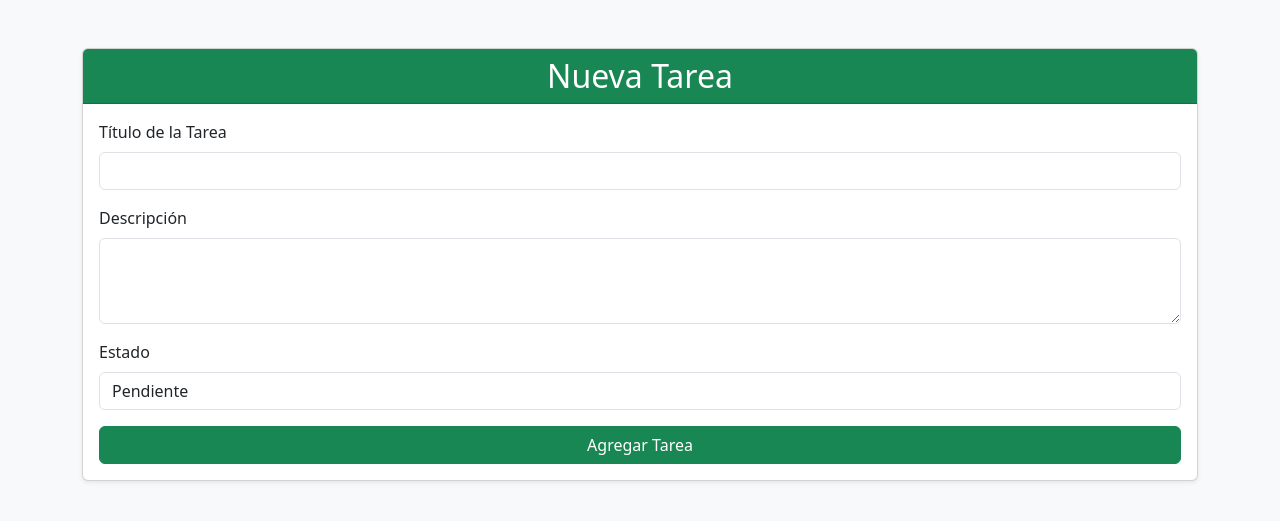
After one commit to mariosanz910/Programacion_H2_2-T_mario_sanz, a PHP site: page /vista/registrar_tarea.php in a window 1280 px wide. The commit adds this page. Shown: the top 521 px of the page. Run offline with PHP 8.4, Linux system fonts and the light colour scheme.

Commit message:
11/02/2025
Funciona agregar tareas, falta eliminar el usuario y validar el usuario que inicia sesión

```diff
--- a/Programacion_H2_2ºT_MarioSanz/controlador/RegistroController.php
+++ b/Programacion_H2_2ºT_MarioSanz/controlador/RegistroController.php
@@ -11,7 +11,24 @@ class UsuariosController {
     public function agregarusuario($id, $nombre_usuario, $correo, $contrasena) {
         $this->Usuario->agregarusuario($id, $nombre_usuario, $correo, $contrasena);
     }
+
+    public function agregartarea($id_usuario, $titulo, $descripcion, $estado) {
+        $this->Usuario->agregartarea($id_usuario, $titulo, $descripcion, $estado);
+    }
+
     public function validarUsuario($id, $contrasena) {
         $this->Usuario->validarUsuario($id, $contrasena);
     }
+
+    public function listartareas() {
+        return $this->Usuario->obtenertareas();
+    }
+
+    public function eliminartarea($id_tarea) {
+        $this->Usuario->eliminartarea($id_tarea);
+    }
+
+    public function obtenertareaPorId($id_Usuario) {
+        return $this->Usuario->obtenertareaPorId($id_Usuario);
+    }
 }
--- a/Programacion_H2_2ºT_MarioSanz/modelo/class_registro.php
+++ b/Programacion_H2_2ºT_MarioSanz/modelo/class_registro.php
@@ -7,7 +7,21 @@ class usuario {
     public function __construct() {
         $this->conexion = new Conexion();
     }
+    /* *********************************************************************** */
+    public function agregartarea($id_usuario, $titulo, $descripcion, $estado){
+        $query = "INSERT INTO tareas (id_usuario, titulo, descripcion, estado) VALUES (?, ?, ?, ?)";
+        $sentencia = $this->conexion->conexion->prepare($query);
+        $sentencia->bind_param("isss", $id_usuario, $titulo, $descripcion, $estado);
 
+        if ($sentencia->execute()) {
+            echo "Tarea agregada con éxito.";
+        } else {
+            echo "Error al agregar tarea: " . $sentencia->error;
+        }
+
+        $sentencia->close();
+    }
+    /* *********************************************************************** */
     public function agregarusuario($id, $nombre_usuario, $correo, $contrasena,) {
         $query = "INSERT INTO usuarios (id, nombre_usuario, correo, contrasena) VALUES (?, ?, ?, ?)";
         $sentencia = $this->conexion->conexion->prepare($query);
@@ -22,6 +36,7 @@ class usuario {
         $sentencia->close();
     }
 
+
     public function validarUsuario($id, $contrasena) {
         $query = "SELECT * FROM usuarios WHERE id = ? AND contrasena = ?";
         $sentencia = $this->conexion->conexion->prepare($query);
@@ -34,10 +49,42 @@ class usuario {
 
         if ($resultado->num_rows > 0) {
             $sesion = 1;
-            return $sesion;
         } else {
             $sesion = 0;
-            return $sesion;
         }
+        return $sesion;
+    }
+
+    public function obtenertareas() {
+        $query = "SELECT * FROM tareas";
+        $resultado = $this->conexion->conexion->query($query);
+        $usuarios = [];
+        while ($fila = $resultado->fetch_assoc()) {
+            $usuarios[] = $fila;
+        }
+        return $usuarios;
+    }
+
+    public function eliminartarea($id_tarea) {
+        $query = "DELETE FROM tareas WHERE id_tarea = ?";
+        $stmt = $this->conexion->conexion->prepare($query);
+        $stmt->bind_param("i", $id_tarea);
+
+        if ($stmt->execute()) {
+            echo "tarea eliminada con éxito.";
+        } else {
+            echo "Error al eliminar tarea: " . $stmt->error;
+        }
+
+        $stmt->close();
+    }
+
+    public function obtenertareaPorId($id_tarea) {
+        $query = "SELECT * FROM tareas WHERE id_tarea = ?";
+        $sentencia = $this->conexion->conexion->prepare($query);
+        $sentencia->bind_param("i", $id_tarea);
+        $sentencia->execute();
+        $resultado = $sentencia->get_result();
+        return $resultado->fetch_assoc();
     }
 }
--- a/Programacion_H2_2ºT_MarioSanz/vista/errorsesion.php
+++ b/Programacion_H2_2ºT_MarioSanz/vista/errorsesion.php
@@ -30,6 +30,7 @@
 <body>
 
     <h1>Seleccione una opción</h1>
+    <h2>Inicie sesión por razones de seguridad</h2>
     <a href="../index.php" class="boton">Menú</a>
     <a href="inicio_sesion.php" class="boton">Inicio de sesión</a>
 
--- a/Programacion_H2_2ºT_MarioSanz/vista/inicio_sesion.php
+++ b/Programacion_H2_2ºT_MarioSanz/vista/inicio_sesion.php
@@ -12,12 +12,11 @@ if ($_SERVER["REQUEST_METHOD"] == "POST") {
     if ($usuarioValido = 1) {
         header("Location: controlsesion.php?id_usuario=" . urlencode($id));
         exit();
-    } else {
+    } elseif ($usuarioValido = 0) {
         header("Location: errorsesion.php");
         exit();
     }
 }
-
 ?>
 
 <!DOCTYPE html>
--- a/Programacion_H2_2ºT_MarioSanz/vista/logout.php
+++ b/Programacion_H2_2ºT_MarioSanz/vista/logout.php
@@ -1,6 +1,4 @@
 <?php
-session_start();
-session_destroy(); // Destruye toda la sesión
 header("Location: login.php"); // Redirige al formulario de inicio de sesión
 exit();
 ?>
--- /dev/null
+++ b/Programacion_H2_2ºT_MarioSanz/vista/registrar_tarea.php
@@ -0,0 +1,75 @@
+<?php
+// Incluir el controlador necesario
+require_once "../controlador/RegistroController.php";
+$controller = new UsuariosController();
+
+// Obtener el id_usuario desde la URL y validar
+$id_usuario = isset($_GET['id_usuario']) && is_numeric($_GET['id_usuario']) ? (int) $_GET['id_usuario'] : null;
+
+// Procesar el formulario cuando se envía
+if ($_SERVER["REQUEST_METHOD"] == "POST") {
+    $id_usuario = isset($_POST["id_usuario"]) && is_numeric($_POST["id_usuario"]) ? (int) $_POST["id_usuario"] : null;
+    $titulo = trim($_POST["titulo"]);
+    $descripcion = trim($_POST["descripcion"]);
+    $estado = $_POST["estado"];
+
+    if ($id_usuario && !empty($titulo) && !empty($descripcion)) {
+        if ($controller->agregartarea($id_usuario, $titulo, $descripcion, $estado)) {
+            header("Location: controlsesion.php?id_usuario=" . urlencode($id_usuario) . "&mensaje=exito");
+            exit();
+        } else {
+            header("Location: controlsesion.php?id_usuario=" . urlencode($id_usuario) . "&mensaje=exito");
+            exit();
+            $mensaje = "Error al agregar la tarea.";
+        }
+    } else {
+        $mensaje = "Todos los campos son obligatorios.";
+    }
+}
+?>
+
+<!DOCTYPE html>
+<html lang="es">
+<head>
+    <meta charset="UTF-8">
+    <meta name="viewport" content="width=device-width, initial-scale=1.0">
+    <title>Registrar Tarea</title>
+    <link href="https://cdn.jsdelivr.net/npm/bootstrap@5.3.0/dist/css/bootstrap.min.css" rel="stylesheet">
+</head>
+<body class="bg-light">
+    <div class="container mt-5">
+        <div class="card shadow-sm">
+            <div class="card-header bg-success text-white">
+                <h2 class="text-center m-0">Nueva Tarea</h2>
+            </div>
+            <div class="card-body">
+                <form method="POST">
+                    <input type="hidden" name="id_usuario" value="<?= htmlspecialchars($id_usuario) ?>">
+
+                    <div class="mb-3">
+                        <label for="titulo" class="form-label">Título de la Tarea</label>
+                        <input type="text" class="form-control" id="titulo" name="titulo" required>
+                    </div>
+
+                    <div class="mb-3">
+                        <label for="descripcion" class="form-label">Descripción</label>
+                        <textarea class="form-control" id="descripcion" name="descripcion" rows="3" required></textarea>
+                    </div>
+
+                    <div class="mb-3">
+                        <label for="estado" class="form-label">Estado</label>
+                        <select class="form-control" id="estado" name="estado" required>
+                            <option value="pendiente">Pendiente</option>
+                            <option value="completada">Completada</option>
+                        </select>
+                    </div>
+
+                    <button type="submit" class="btn btn-success w-100">Agregar Tarea</button>
+                </form>
+            </div>
+        </div>
+    </div>
+
+    <script src="https://cdn.jsdelivr.net/npm/bootstrap@5.3.0/dist/js/bootstrap.bundle.min.js"></script>
+</body>
+</html>
```
Also changed, not shown: Programacion_H2_2ºT_MarioSanz/vista/controlsesion.php (+80 -1 lines), Programacion_H2_2ºT_MarioSanz/vista/eliminar_tarea.php (added, +43 -0 lines).
